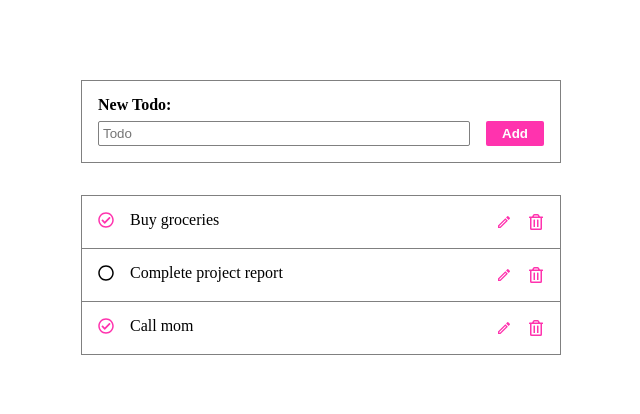
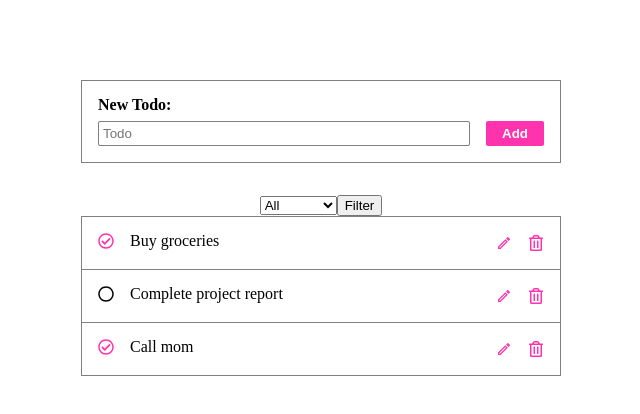
Before and after one commit to AndrKirienko/FS_JS_Home_Works, a React app: page / in a window 1280 px wide. Shown: the top 414 px of the page, without its empty margins (319-959 px from the left). Built offline with nearby package versions, Linux system fonts and the light colour scheme; the HTML template or start-up script is replaced by a standard one.

Commit message:
Add filter form

```diff
--- /dev/null
+++ b/src/components/TodoFilter/index.jsx
@@ -0,0 +1,24 @@
+import { Field, Form, Formik } from 'formik'
+
+function TodoFilter() {
+  const initialValues = {
+    option: 'all',
+  }
+  const submitHandler = () => {}
+  return (
+    <>
+      <Formik initialValues={initialValues} onSubmit={submitHandler}>
+        <Form>
+          <Field as="select" name="filter">
+            <option value="all">All</option>
+            <option value="done">Done</option>
+            <option value="notDone">Not done</option>
+          </Field>
+          <button type="submit">Filter</button>
+        </Form>
+      </Formik>
+    </>
+  )
+}
+
+export default TodoFilter
--- a/src/pages/TodoPage/index.jsx
+++ b/src/pages/TodoPage/index.jsx
@@ -1,3 +1,4 @@
+import TodoFilter from '../../components/TodoFilter'
 import TodoForm from '../../components/TodoForm'
 import TodoList from '../../components/TodoList'
 import styles from './TodoPage.module.sass'
@@ -6,6 +7,7 @@ function TodoPage() {
   return (
     <div className={styles.todoWrapper}>
       <TodoForm />
+      <TodoFilter />
       <TodoList />
     </div>
   )
```
